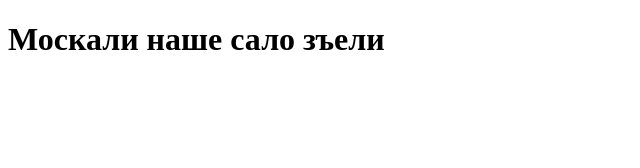
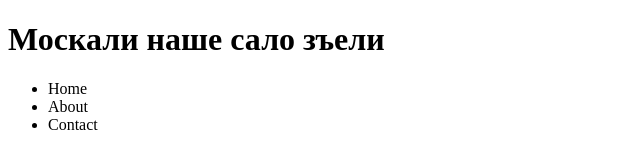
Before and after one commit to TolikIlC/NEZNAYOU, a plain HTML site: page index.html in a window 1280 px wide. Shown: the whole page, without its empty margins (0-640 px from the left). Drawn offline with Linux system fonts and the light colour scheme.

Commit message:
Добавиби навигацию типо

```diff
--- a/index.html
+++ b/index.html
@@ -1 +1,2 @@
 <!DOCTYPE html><html><head><title>Шмыга</title></head><body><h1>Москали наше сало зъели</h1></body></html>
+<nav><ul><li>Home</li><li>About</li><li>Contact</li></ul></nav>
```
